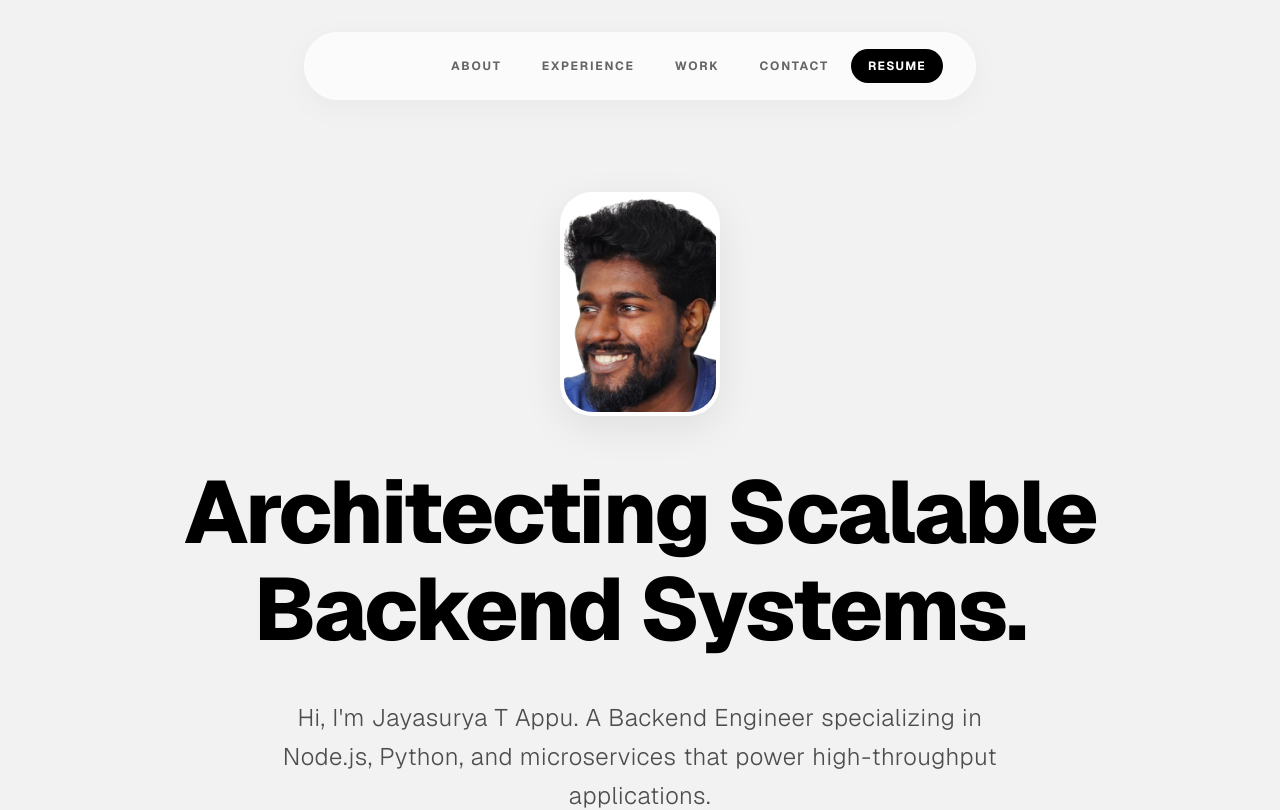
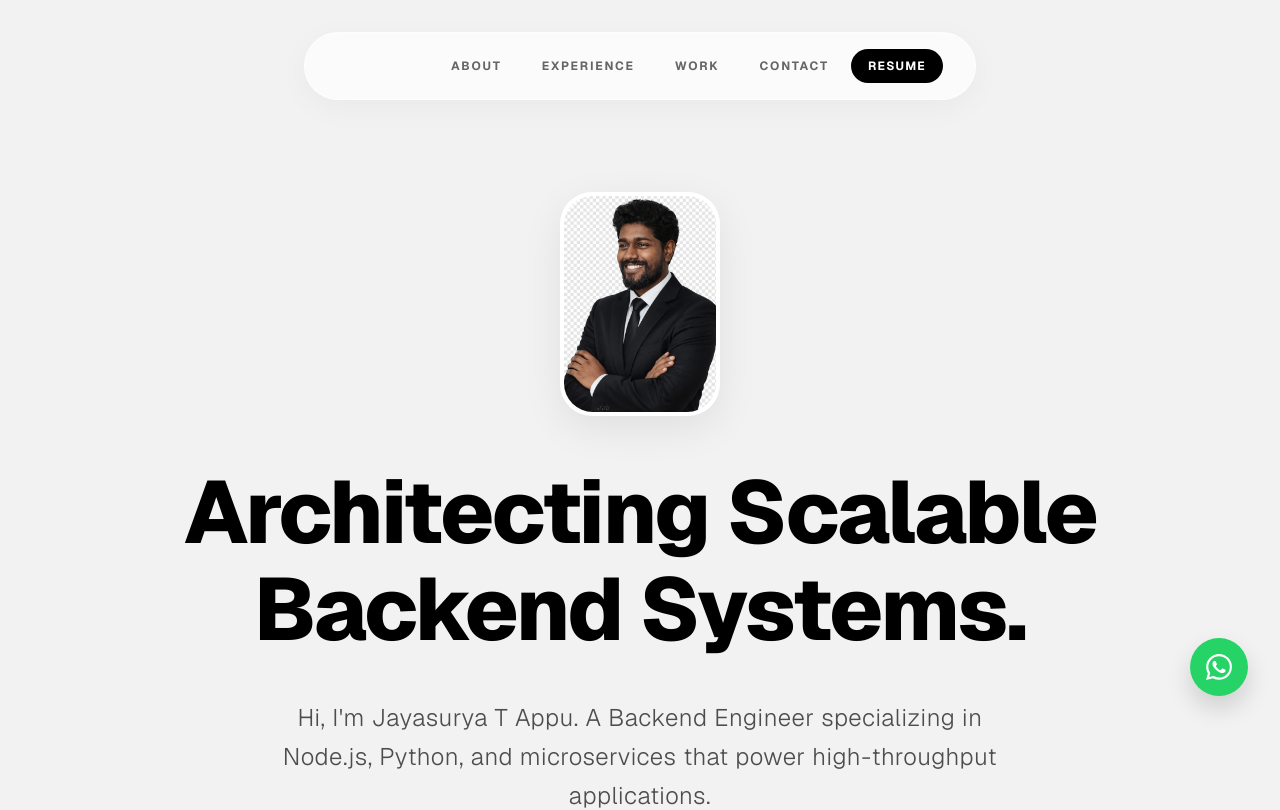
Before and after one commit to Jayasurya-T-Appu/personal-portfolio, a Next.js app: page / in a window 1280 px wide. Shown: the top 810 px of the page. Built offline with nearby package versions, Linux system fonts and the light colour scheme.

Commit message:
Jayasuyra: added whatsapp button and profile image

```diff
--- a/src/app/page.tsx
+++ b/src/app/page.tsx
@@ -3,6 +3,7 @@
 import { Button } from "../components/Button";
 import { Nav } from "../components/Nav";
 import { ScrollToTop } from "../components/ScrollToTop";
+import { WhatsAppButton } from "../components/WhatsAppButton";
 import { Loader } from "../components/Loader";
 import { FadeIn } from "../components/FadeIn";
 import { RESUME_DOWNLOAD_NAME, RESUME_PATH } from "../constants/resume";
@@ -19,7 +20,7 @@
         <section id="about" className="pt-32 md:pt-48 pb-10 md:pb-32 px-6 md:px-12 max-w-6xl mx-auto flex flex-col items-center text-center">
           <div className="w-32 h-44 md:w-40 md:h-56 rounded-[2rem] overflow-hidden mb-8 md:mb-12 shadow-[0_12px_40px_rgba(0,0,0,0.08)] bg-white p-1">
           <div className="w-full h-full rounded-[1.8rem] overflow-hidden relative">
-            <Image src="/profile.png" alt="Jayasurya T Appu" fill priority className="object-cover object-top" sizes="(max-width: 768px) 160px, 200px" />
+            <Image src="/profile image.png" alt="Jayasurya T Appu" fill priority className="object-cover object-top" sizes="(max-width: 768px) 160px, 200px" />
           </div>
         </div>
 
@@ -310,6 +311,7 @@
         </footer>
       </FadeIn>
 
+      <WhatsAppButton />
       <ScrollToTop />
     </div>
   );
--- /dev/null
+++ b/src/components/WhatsAppButton.tsx
@@ -0,0 +1,26 @@
+"use client";
+
+import React from "react";
+
+export function WhatsAppButton() {
+  return (
+    <a
+      // Replace with your actual WhatsApp number, e.g., https://wa.me/1234567890
+      href="https://wa.me/+917012399476"
+      target="_blank"
+      rel="noopener noreferrer"
+      className="fixed bottom-[6.5rem] right-8 z-50 p-4 rounded-full bg-[#25D366] text-white shadow-[0_12px_24px_rgba(0,0,0,0.15)] transition-all duration-300 hover:-translate-y-1 hover:shadow-[0_18px_32px_rgba(37,211,102,0.35)] flex items-center justify-center hover:scale-105"
+      aria-label="Contact on WhatsApp"
+    >
+      <svg
+        xmlns="http://www.w3.org/2000/svg"
+        width="26"
+        height="26"
+        viewBox="0 0 24 24"
+        fill="currentColor"
+      >
+        <path d="M17.472 14.382c-.297-.149-1.758-.867-2.03-.967-.273-.099-.471-.148-.67.15-.197.297-.767.966-.94 1.164-.173.199-.347.223-.644.075-.297-.15-1.255-.463-2.39-1.475-.883-.788-1.48-1.761-1.653-2.059-.173-.297-.018-.458.13-.606.134-.133.298-.347.446-.52.149-.174.198-.298.298-.497.099-.198.05-.371-.025-.52-.075-.149-.669-1.612-.916-2.207-.242-.579-.487-.5-.669-.51a12.8 12.8 0 0 0-.57-.01c-.198 0-.52.074-.792.372-.272.297-1.04 1.016-1.04 2.479 0 1.462 1.065 2.875 1.213 3.074.149.198 2.096 3.2 5.077 4.487.709.306 1.262.489 1.694.625.712.227 1.36.195 1.871.118.571-.085 1.758-.719 2.006-1.413.248-.694.248-1.289.173-1.413-.074-.124-.272-.198-.57-.347m-5.421 7.403h-.004a9.87 9.87 0 0 1-5.031-1.378l-.361-.214-3.741.982.998-3.648-.235-.374a9.86 9.86 0 0 1-1.51-5.26c.001-5.45 4.436-9.884 9.888-9.884 2.64 0 5.122 1.03 6.988 2.898a9.825 9.825 0 0 1 2.893 6.994c-.003 5.45-4.437 9.884-9.885 9.884m8.413-18.297A11.815 11.815 0 0 0 12.05 0C5.495 0 .16 5.335.157 11.892c0 2.096.547 4.142 1.588 5.945L.057 24l6.305-1.654a11.882 11.882 0 0 0 5.683 1.448h.005c6.554 0 11.89-5.335 11.893-11.893a11.821 11.821 0 0 0-3.48-8.413Z" />
+      </svg>
+    </a>
+  );
+}
```
Also changed, not shown: public/profile image.png (added).
